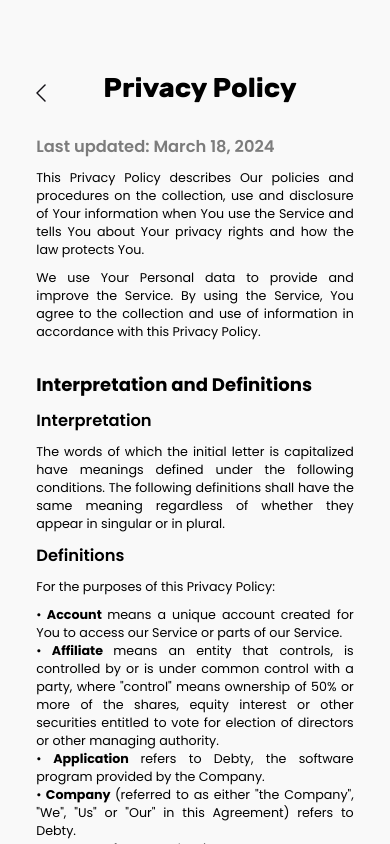
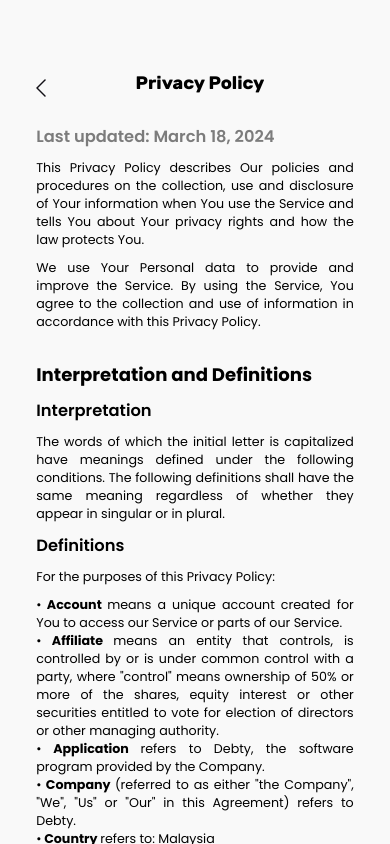
Before and after one commit to yangding14/VeeHek, a React Native app in the folder frontend/: screen / in a window 390 px wide. Shown: the top 844 px of the page. Built offline with nearby package versions, Linux system fonts and the light colour scheme.

Commit message:
update abit

```diff
--- a/frontend/screens/Settings_PrivacyPolicy.js
+++ b/frontend/screens/Settings_PrivacyPolicy.js
@@ -13,7 +13,7 @@ function Settings_PrivacyPolicy(props) {
         }}
       >
         <Image source={require("../assets/arrowLeft.png")} />
-        <Text style={{ flex: 1, textAlign: "center", fontFamily: fonts.RubikBold, fontSize: sh(30),paddingBottom:10}}>Privacy Policy</Text>
+        <Text style={{ flex: 1, textAlign: "center", fontFamily: fonts.RubikBold, fontSize: sh(20),paddingBottom:10}}>Privacy Policy</Text>
       </View>
       <View style = {{marginHorizontal: -sw(40)}}>
         <ScrollView style ={{paddingHorizontal: sw(40)}}>
```
